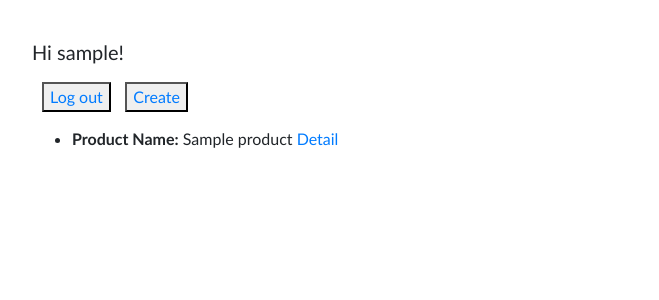
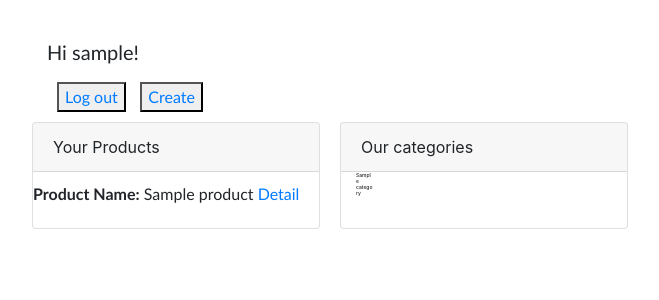
Before and after one commit to andreamendi/leie, a Django app: template products/templates/home.html in a window 1280 px wide. Shown: the top 300 px of the page, without its empty margins (53-712 px from the left). Run offline with Django 3.2, Linux system fonts and the light colour scheme; the template is opened without the code that fills it: values that come from a table or form of the project are taken from there, others are empty; a user stored in the database is signed in; tables that the repository leaves empty hold one stand-in row (values such as "Sample post"); some libraries are stand-ins or nearby versions.

Commit message:
se agregaron las categorias

```diff
--- a/products/froms.py
+++ b/products/froms.py
@@ -11,5 +11,6 @@ class ProductForm(forms.ModelForm):
             'quality',
             'brand',
             'taken',
-            'price'
+            'categories',
+            'price',
             )
--- a/products/models.py
+++ b/products/models.py
@@ -84,6 +84,7 @@ class Card(models.Model):
 
 class Rent(models.Model):
 	user = models.ForeignKey(User, on_delete=models.CASCADE)
+
 	product = models.ForeignKey(Product, on_delete=models.CASCADE)
 	score = models.IntegerField(default = 0)
 	begin_day =  models.DateTimeField(auto_now = False,null = False)
--- a/products/templates/detail.html
+++ b/products/templates/detail.html
@@ -16,6 +16,7 @@
         <p><b>Quality:</b> {{product.quality}}</p>
         <p><b>Brand:</b> {{product.brand}}</p>
         <p><b>Taken:</b> {{product.taken}}</p>
+        <p><b>Categories:</b> {{product.categories}}</p>
         <p><b>Price:</b> {{product.price}}</p>
         <button style="font-family: 'Gill Sans', 'Gill Sans MT', Calibri, 'Trebuchet MS', sans-serif; margin: 10px"><a href="{% url 'update_product' product.id %}">Update Product</a></button>
         <button style="font-family: 'Gill Sans', 'Gill Sans MT', Calibri, 'Trebuchet MS', sans-serif; margin: 10px"><a href="{% url 'delete_product' product.id %}">Delete Product</a></button>
--- a/products/templates/home.html
+++ b/products/templates/home.html
@@ -4,19 +4,45 @@
 
 
 {% block content %}
+    <div class="container">
+
+
+
         {% if user.is_authenticated %}
+
             <h5 style="font-family: 'Gill Sans', 'Gill Sans MT', Calibri, 'Trebuchet MS', sans-serif; font-size: 20px">Hi {{ user.username }}!</h5>
             <button style="font-family: 'Gill Sans', 'Gill Sans MT', Calibri, 'Trebuchet MS', sans-serif; margin: 10px"><a href="{% url 'logout' %}">Log out</a></button>
             <button style="font-family: 'Gill Sans', 'Gill Sans MT', Calibri, 'Trebuchet MS', sans-serif"><a href="{% url 'create_product' %}">Create</a></button>
+        <div class="row">
             {% if products%}
+            <div class="card" style="width: 18rem;">
+                    <div class="card-header">
+                        Your Products
+                    </div>
                     {% for product in products %}
-            <ul style="margin-top: 5px">
-                <li style="font-family: 'Gill Sans', 'Gill Sans MT', Calibri, 'Trebuchet MS', sans-serif"><b>Product Name:</b> {{product.name}}   <a href="product/detail/{{product.id}}"> Detail</a></li>
+                    <ul class="list-group list-group-flush">
+                        <li style="font-family: 'Gill Sans', 'Gill Sans MT', Calibri, 'Trebuchet MS', sans-serif; list-style:none; margin-top: 10px;"><b>Product Name:</b> {{product.name}}   <a href="product/detail/{{product.id}}"> Detail</a></li>
                     </ul>
                     {% endfor%}
+                </div>
             {% endif %}
         {% else %}
             <p style="font-family: 'Gill Sans', 'Gill Sans MT', Calibri, 'Trebuchet MS', sans-serif">You are not logged in!</p>
             <button style="font-family: 'Gill Sans', 'Gill Sans MT', Calibri, 'Trebuchet MS', sans-serif"><a href="{% url 'login' %}">Login</a></button>
         {% endif %}
+            <div class="card" style="width: 18rem; margin-left: 20px">
+                <div class="card-header">
+                  Our categories
+                </div>
+                {% for category in category_list %}
+                    <div class="col-md-2">
+                        <h2 class="display-5" style="font-size: 5px;">{{ category.name }}</h2>
+                        <br>
+                    </div>
+                {% endfor %}
+            </div>
+        </div>
+    </div>
+
+
 {% endblock %}
```
Also changed, not shown: products/admin.py (+9 -1 lines), products/views.py (+11 -2 lines). Lines whose indentation alone changed are shown as unchanged.
